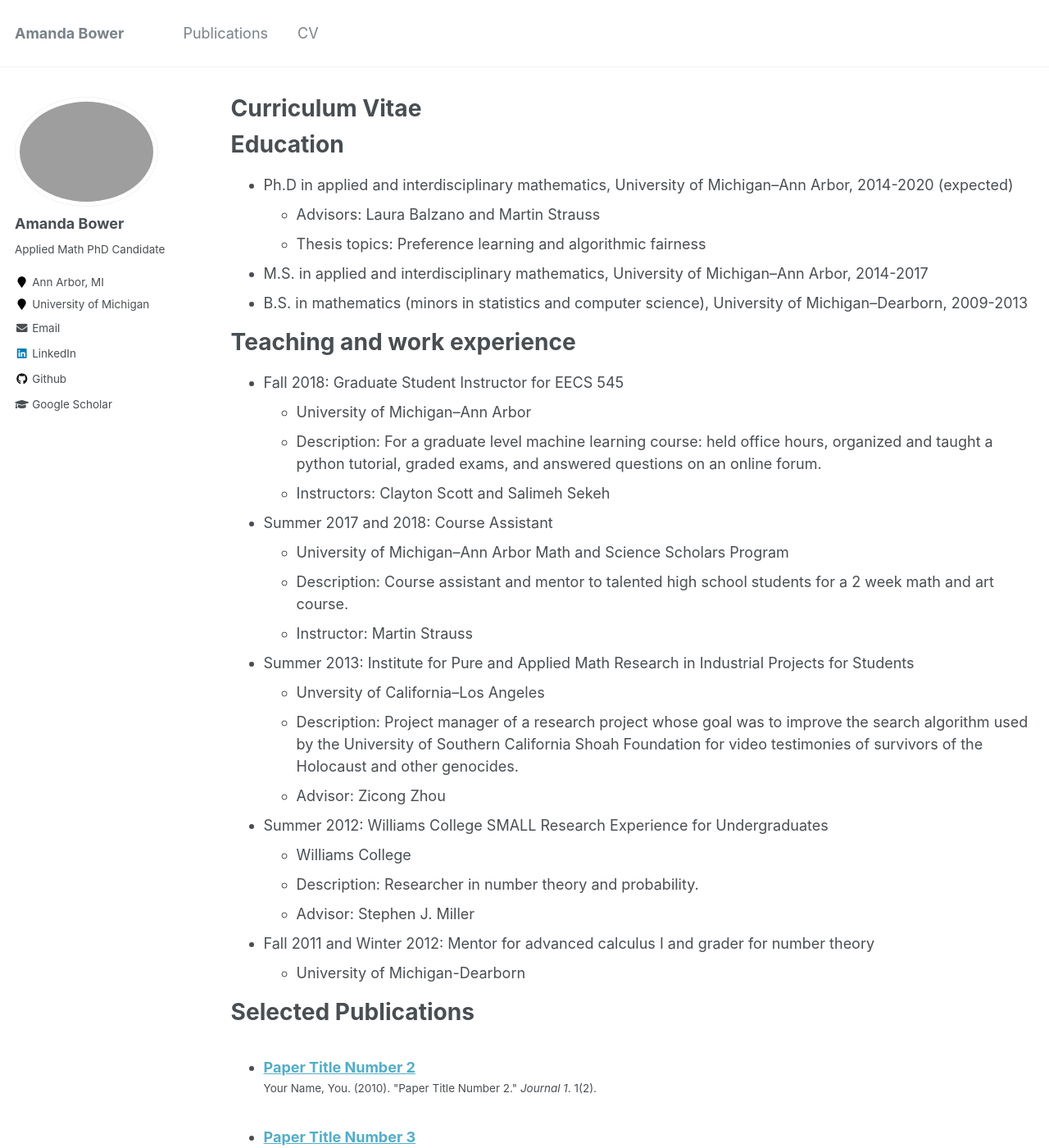
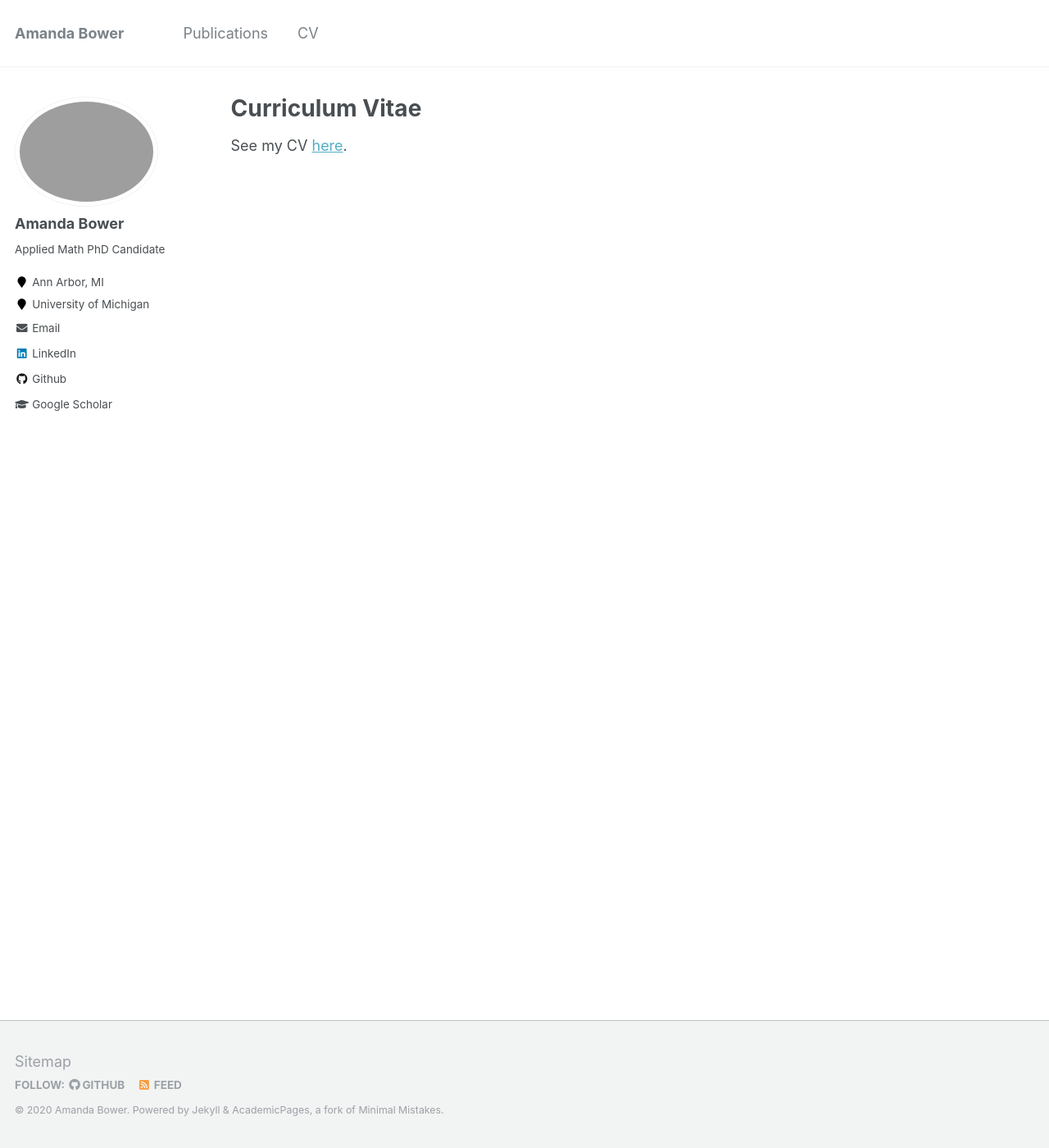
Before and after one commit to Amandarg/amandarg.github.io, a Jekyll site: the page built from _pages/cv.md, in a window 1280 px wide and 1400 px high. Shown: the whole window at 82% size. Built offline with Jekyll 4.4.1, drawn with Linux system fonts in a browser that asks for light colours; some of the changed text lies outside the part shown.

Commit message:
Update cv.md

```diff
--- a/_pages/cv.md
+++ b/_pages/cv.md
@@ -9,86 +9,4 @@ redirect_from:
 
 {% include base_path %}
 
-Education
-======
-* Ph.D in applied and interdisciplinary mathematics, University of Michigan--Ann Arbor, 2014-2020 (expected)
-  * Advisors: Laura Balzano and Martin Strauss
-  * Thesis topics: Preference learning and algorithmic fairness
-* M.S. in applied and interdisciplinary mathematics, University of Michigan--Ann Arbor, 2014-2017
-* B.S. in mathematics (minors in statistics and computer science), University of Michigan--Dearborn, 2009-2013
-
-Teaching and work experience
-======
-* Fall 2018: Graduate Student Instructor for EECS 545
-  * University of Michigan--Ann Arbor
-  * Description: For a graduate level machine learning course: held office hours, organized and
-taught a python tutorial, graded exams, and answered questions on an online forum.
-  * Instructors: Clayton Scott and Salimeh Sekeh
-
-* Summer 2017 and 2018: Course Assistant
-  * University of Michigan--Ann Arbor Math and Science Scholars Program
-  * Description: Course assistant and mentor to talented high school students for a 2 week math and art course.
-  * Instructor: Martin Strauss
-
-* Summer 2013: Institute for Pure and Applied Math Research in Industrial Projects for Students
-  * Unversity of California--Los Angeles
-  * Description: Project manager of a research project whose goal was to improve the search algorithm used by the University of Southern California Shoah Foundation for video testimonies of survivors of the Holocaust and other genocides.
-  * Advisor: Zicong Zhou
-
-* Summer 2012: Williams College SMALL Research Experience for Undergraduates
-  * Williams College
-  * Description: Researcher in number theory and probability.
-  * Advisor: Stephen J. Miller
-
-* Fall 2011 and Winter 2012: Mentor for advanced calculus I and grader for number theory
-  * University of Michigan-Dearborn
-
-Selected Publications
-======
-  <ul>{% for post in site.publications %}
-    {% include archive-single-cv.html %}
-  {% endfor %}</ul>
-
-Talks and Posters
-======
-* Debiasing representations by removing unwanted variation due to protected attributes
-  * Poster (presented by Laura Niss) at FAT-ML workshop at ICML in Stockholm, Sweden, 2018.
-  * Poster at the University of Michigan MIDAS Annual Data for Public Good Symposium, 2019.
-  * Poster at the University of Michigan Women in Big Data at Michigan Symposium, 2018.
-* The Landscape of Non-Convex Quadratic Feasibility
-  * Talk (oral acceptance rate 14%) at IEEE ICASSP in Calgary, Alberta, Canada, 2018.
-  * Talk at the University of Michigan applied and interdisciplinary math seminar, 2018.
-  * Poster at the University of Michigan Student Symposium for Interdisciplinary Statistical Sciences, 2018.
-  * Poster at University of Michigan M Cubed Symposium, 2018.
-* Fair Pipelines
-  * Poster at the FAT-ML workshop at KDD in Halifax, Nova Scotia, Canada, 2017.
-
-Selected Fellowships, honors, and awards
-======
-* National Science Foundation Graduate Research Fellowship, 2015
-* University of Michigan--Ann Arbor Rackham Merit Fellowhsip, 2014
-* University of Michigan--Dearborn Chancellor's medallion, 2013
-* University of Michigan--Dearborn Chancellor's full tuition scholarship, 2009
-
-Service and leadership
-======
-* NeurIPS reviewer 2019
-* Midwest Machine Learning Symposium Poster Contest Co-Organizer (June 2017): Designed, administered, and implemented code for a graduate student poster contest using rank aggregation algorithms. [Github repo here.](https://github.com/Amandarg/MMLS2017PosterJudging)
-
-Summer Schools, Programs, and Workshops
-======
-* Heidelberg Laurete Forum
-  * Heidelberg, Germany, 2019
-* Fundamentals of Data Analysis
-  * University of Wisconsin in Madison, WI, 2018
-* Representations of High Dimensional Data
-  * Mathematical Sciences Research Institue in Berkeley, CA, 2018
-* Workshop on Fair Interactive Learning and Fair Representations
-  * Computing Consortium Workshop in Philadelphia, PA, 2018
-* National Science Foundation Workshop on Trustworthy Algorithmic Decision Making
-  * National Science Foundation in Arlington, VA, 2017
-
-Skills
-======
-* python, git, matlab
-* Familiarity with JavaScript, SQL, C++
+See my CV [here](../files/Amanda_Bower_CV.pdf).
```
